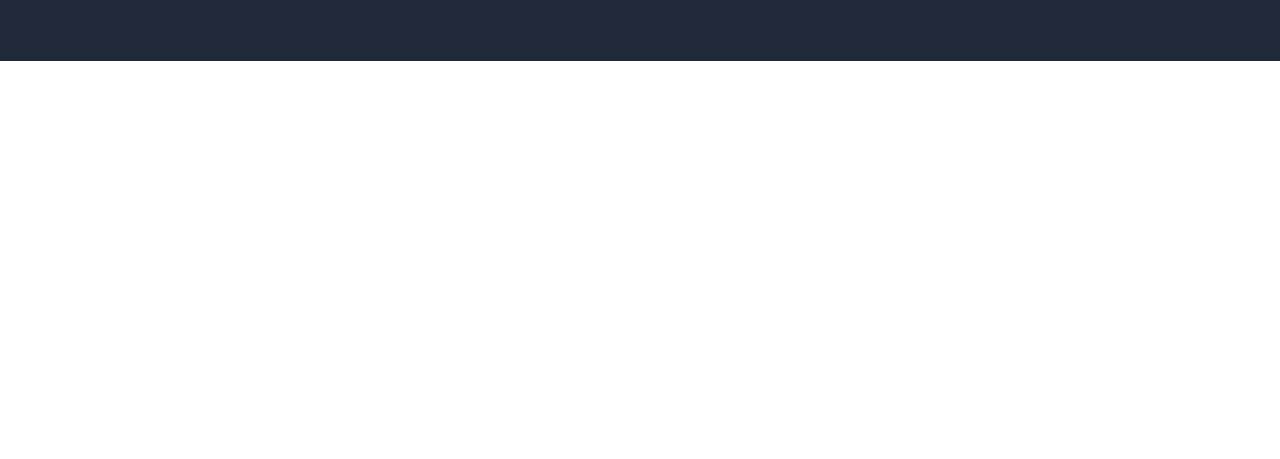
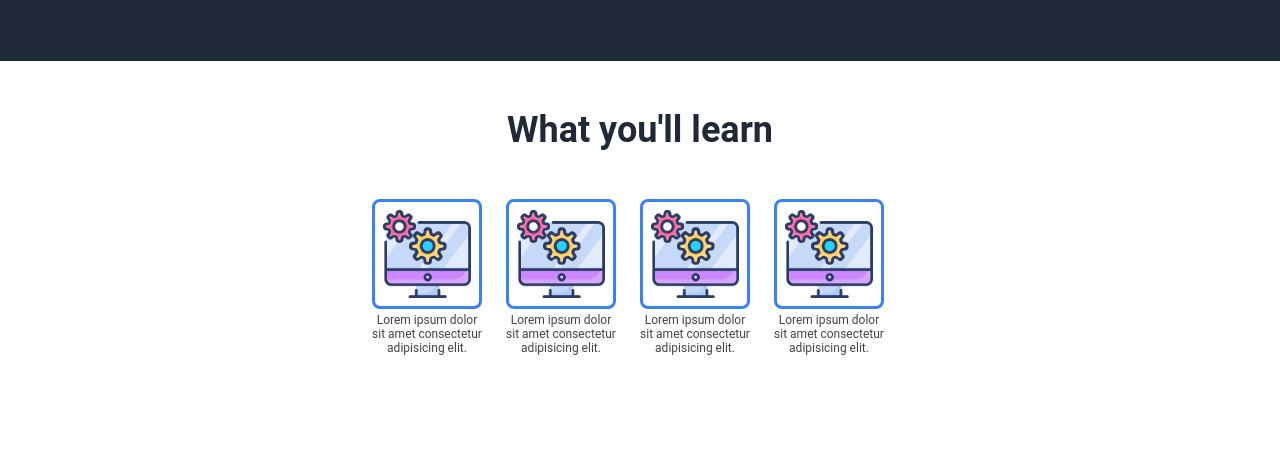
Before and after one commit to Jess247/Landing-page, a plain HTML site: page index.html in a window 1280 px wide. Shown: the part 361-820 px from the top of the page. Drawn offline with Linux system fonts and the light colour scheme.

Commit message:
Structure and layout main info section on index.html
Add sample images to info section

```diff
--- a/css/style.css
+++ b/css/style.css
@@ -6,6 +6,7 @@
 
 body {
     height: 100vh;
+    width: 100vw;
     font-family: 'Roboto',Helvetica, sans-serif;
 }
 .header{
@@ -73,8 +74,43 @@ body {
     font-size: 18px;
 }
 
-img {
+.hero-info img {
     width: 400px;
     height: 250px;
     flex-shrink: 0;
 }
+
+/* main */
+.main-info {
+    padding: 48px;
+}
+.main-info h2 {
+    text-align: center;
+    font-size: 36px;
+    font-weight: bolder;
+    color: #1F2937;
+}
+
+.icon-container {
+    display: flex;
+    justify-content: center;
+    text-align: center;
+    margin: 48px 0;
+}
+
+
+.icon-content img {
+    width: 110px;
+    height: 110px;
+    border: 3px solid #3882F6;
+    border-radius: 8px;
+    padding: 8px;
+    margin-right: 24px;
+}
+
+.icon-content p {
+    max-width: 110px;
+    padding-bottom: 8px;
+    color: #424345;
+    font-size: 12px;
+}
--- a/index.html
+++ b/index.html
@@ -31,9 +31,32 @@
         <img src="https://images.pexels.com/photos/2041627/pexels-photo-2041627.jpeg?auto=compress&cs=tinysrgb&w=1260&h=750&dpr=2" alt="women sitting at a table working on laptops">
     </div> <!-- hero end -->
     <!-- main content -->
+    <main>
         <!-- some random info -->
+        <div class="main-info">
+            <h2>What you'll learn</h2>
+            <div class="icon-container">
+                <div class="icon-content">
+                    <img src="images/software-application.png" alt="software application icon">
+                    <p>Lorem ipsum dolor sit amet consectetur adipisicing elit.</p>
+                </div>
+                <div class="icon-content">
+                    <img src="images/software-application.png" alt="software application icon">
+                    <p>Lorem ipsum dolor sit amet consectetur adipisicing elit.</p>
+                </div>
+                <div class="icon-content">
+                    <img src="images/software-application.png" alt="software application icon">
+                    <p>Lorem ipsum dolor sit amet consectetur adipisicing elit.</p>
+                </div>
+                <div class="icon-content">
+                    <img src="images/software-application.png" alt="software application icon">
+                    <p>Lorem ipsum dolor sit amet consectetur adipisicing elit.</p>
+                </div>
+            </div>
+        </div>
         <!-- quote -->
         <!-- sign up action box -->
+    </main>
     <!-- footer -->
 
 </body>
```
Also changed, not shown: images/software-application.png (added).
